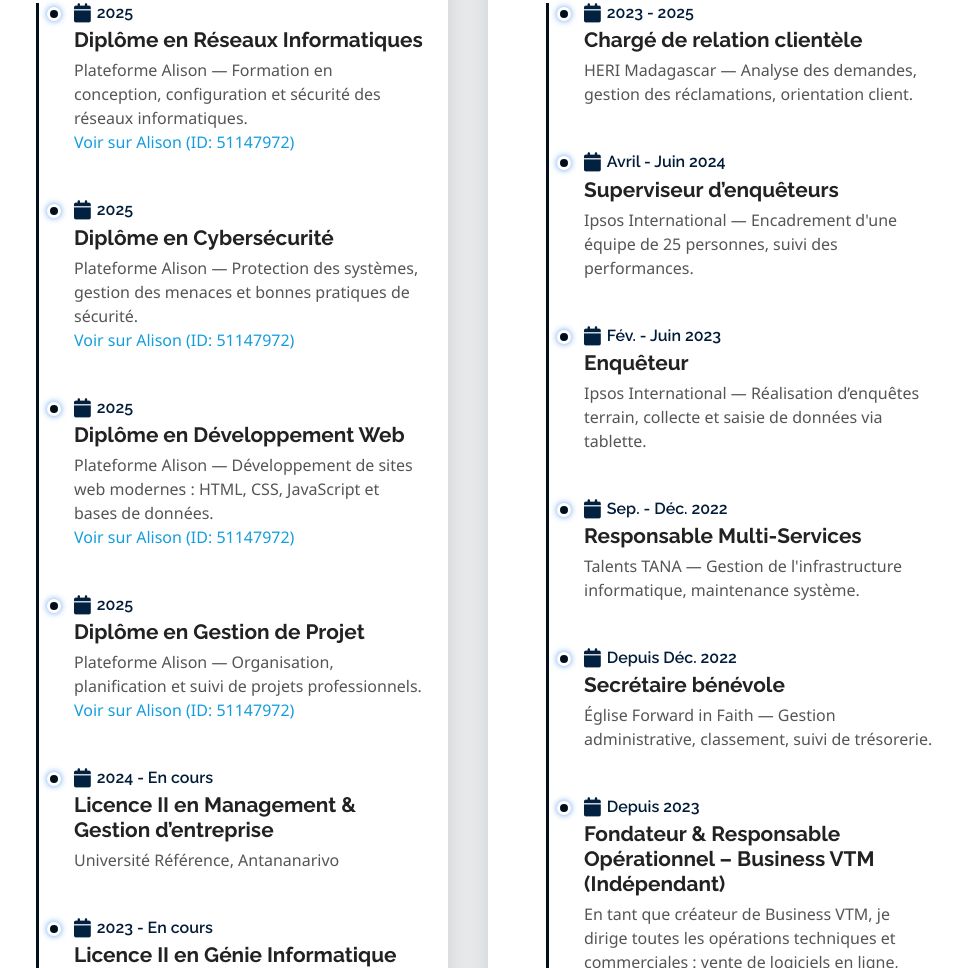
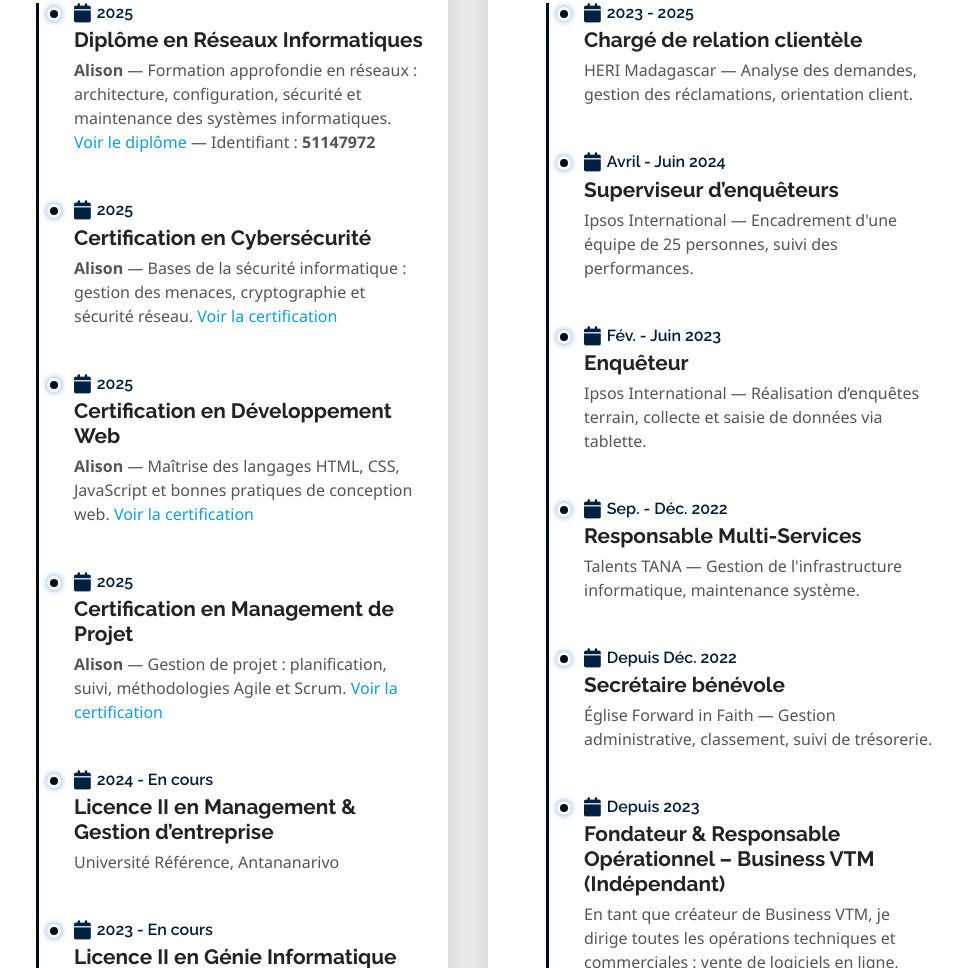
Before and after one commit to vegatalenta/gerald, a plain HTML site: page index.html in a window 1280 px wide. Shown: the part 3018-3986 px from the top of the page, without its empty margins (322-1280 px from the left). Drawn offline with Linux system fonts and the light colour scheme.

Commit message:
Update index.html

```diff
--- a/index.html
+++ b/index.html
@@ -265,6 +265,7 @@
     </div>
     <div class="row">
 
+
       <!-- Formations -->
       <div class="education padd-15">
         <h3 class="title">Formations</h3>
@@ -272,60 +273,49 @@
           <div class="timeline-box padd-15">
             <div class="timeline shadow-dark">
 
-              <!-- Alison Diplômes -->
+              <!-- Diplôme -->
               <div class="timeline-item">
                 <div class="circle-dot"></div>
                 <h3 class="timeline-date"><i class="fa fa-calendar"></i> 2025</h3>
-                <h4 class="timeline-title">
-                  Diplôme en Réseaux Informatiques
-                </h4>
+                <h4 class="timeline-title">Diplôme en Réseaux Informatiques</h4>
                 <p class="timeline-text">
-                  Plateforme Alison — Formation en conception, configuration et sécurité des réseaux informatiques.
-                  <br>
-                  <a href="https://alison.com/" target="_blank">Voir sur Alison (ID: 51147972)</a>
+                  <strong>Alison</strong> — Formation approfondie en réseaux : architecture, configuration, sécurité et maintenance des systèmes informatiques.
+                  <a href="https://alison.com/" target="_blank">Voir le diplôme</a> — Identifiant : <strong>51147972</strong>
+                </p>
+              </div>
+
+              <!-- Certifications -->
+              <div class="timeline-item">
+                <div class="circle-dot"></div>
+                <h3 class="timeline-date"><i class="fa fa-calendar"></i> 2025</h3>
+                <h4 class="timeline-title">Certification en Cybersécurité</h4>
+                <p class="timeline-text">
+                  <strong>Alison</strong> — Bases de la sécurité informatique : gestion des menaces, cryptographie et sécurité réseau.
+                  <a href="https://alison.com/" target="_blank">Voir la certification</a>
                 </p>
               </div>
 
               <div class="timeline-item">
                 <div class="circle-dot"></div>
                 <h3 class="timeline-date"><i class="fa fa-calendar"></i> 2025</h3>
-                <h4 class="timeline-title">
-                  Diplôme en Cybersécurité
-                </h4>
+                <h4 class="timeline-title">Certification en Développement Web</h4>
                 <p class="timeline-text">
-                  Plateforme Alison — Protection des systèmes, gestion des menaces et bonnes pratiques de sécurité.
-                  <br>
-                  <a href="https://alison.com/" target="_blank">Voir sur Alison (ID: 51147972)</a>
+                  <strong>Alison</strong> — Maîtrise des langages HTML, CSS, JavaScript et bonnes pratiques de conception web.
+                  <a href="https://alison.com/" target="_blank">Voir la certification</a>
                 </p>
               </div>
 
               <div class="timeline-item">
                 <div class="circle-dot"></div>
                 <h3 class="timeline-date"><i class="fa fa-calendar"></i> 2025</h3>
-                <h4 class="timeline-title">
-                  Diplôme en Développement Web
-                </h4>
+                <h4 class="timeline-title">Certification en Management de Projet</h4>
                 <p class="timeline-text">
-                  Plateforme Alison — Développement de sites web modernes : HTML, CSS, JavaScript et bases de données.
-                  <br>
-                  <a href="https://alison.com/" target="_blank">Voir sur Alison (ID: 51147972)</a>
+                  <strong>Alison</strong> — Gestion de projet : planification, suivi, méthodologies Agile et Scrum.
+                  <a href="https://alison.com/" target="_blank">Voir la certification</a>
                 </p>
               </div>
 
-              <div class="timeline-item">
-                <div class="circle-dot"></div>
-                <h3 class="timeline-date"><i class="fa fa-calendar"></i> 2025</h3>
-                <h4 class="timeline-title">
-                  Diplôme en Gestion de Projet
-                </h4>
-                <p class="timeline-text">
-                  Plateforme Alison — Organisation, planification et suivi de projets professionnels.
-                  <br>
-                  <a href="https://alison.com/" target="_blank">Voir sur Alison (ID: 51147972)</a>
-                </p>
-              </div>
-
-              <!-- Formations Universitaires -->
+              <!-- Déjà existantes -->
               <div class="timeline-item">
                 <div class="circle-dot"></div>
                 <h3 class="timeline-date"><i class="fa fa-calendar"></i> 2024 - En cours</h3>
@@ -351,7 +341,6 @@
           </div>
         </div>
       </div>
-
       <!-- Expériences -->
       <div class="experience padd-15">
         <h3 class="title">Expériences</h3>
```
